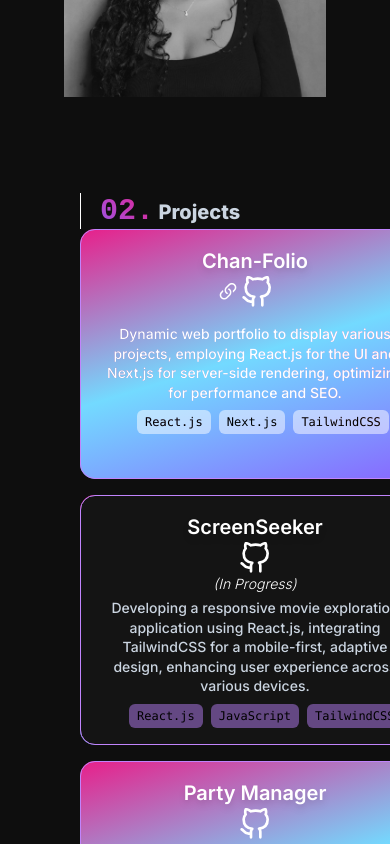
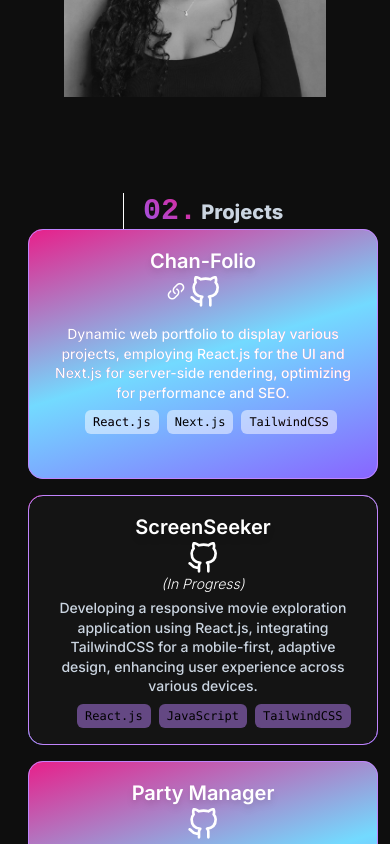
Before and after one commit to chanelle-b/chan-nextjs, a Next.js app: page / in a window 390 px wide. Shown: the part 1700-2544 px from the top of the page. Built offline with nearby package versions, Linux system fonts and the light colour scheme.

Commit message:
mobile enhancements

```diff
--- a/app/components/ProjectSection.jsx
+++ b/app/components/ProjectSection.jsx
@@ -14,7 +14,7 @@ const ProjectSection = () => {
       id="projects"
       className="flex justify-center w-full pl-4 sm:pl-10 md:pt-32 lg:pt-64"
     >
-      <div className="pt-18 grid grid-cols-1 md:grid-cols-2 lg:grid-cols-3 gap-8 md:gap-14 lg:gap-14 lg:gap-x-14 px-4 md:pr-8 md:gap-x-52">
+      <div className="pt-18 grid justify-items-center grid-cols-1 md:grid-cols-2 lg:grid-cols-3 gap-8 md:gap-14 lg:gap-14 lg:gap-x-14 px-4 md:pr-8 md:gap-x-52">
         {/* Header */}
         <div className="col-span-full">
           <h2
```
